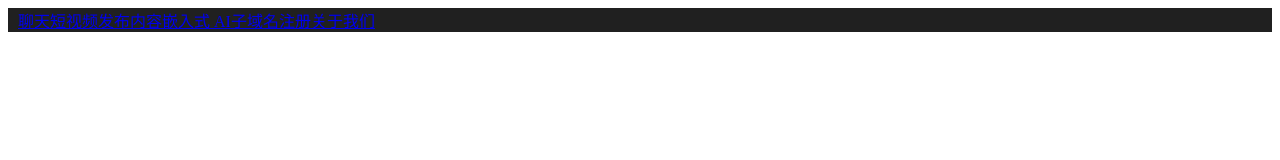
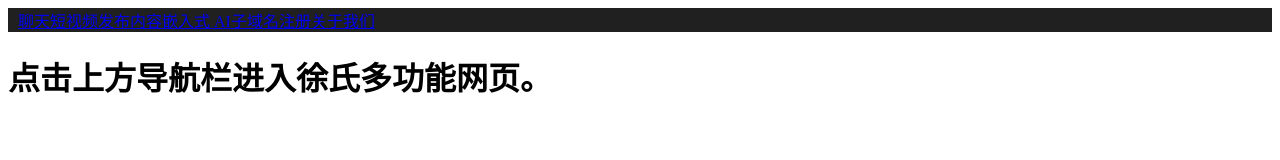
Before and after one commit to xushiv12/abcdefghijklm.xushiv12.github.io, a plain HTML site: page docs/index.html in a window 1280 px wide. Drawn offline with Linux system fonts and the light colour scheme.

Commit message:
Update index.html

```diff
--- a/docs/index.html
+++ b/docs/index.html
@@ -15,3 +15,4 @@
   <a href="/domain.html">子域名注册</a>
   <a href="/about.html">关于我们</a>
 </div>
+<h1>点击上方导航栏进入徐氏多功能网页。</h1>
```
